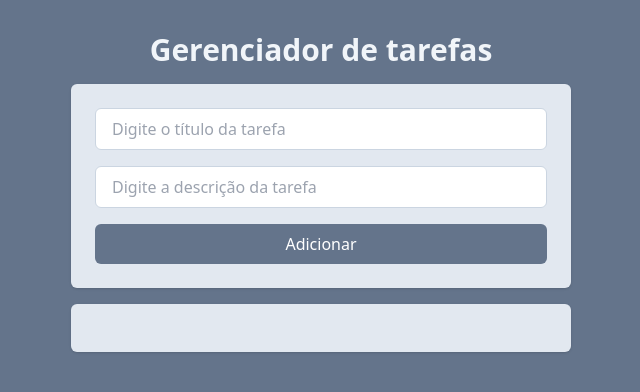
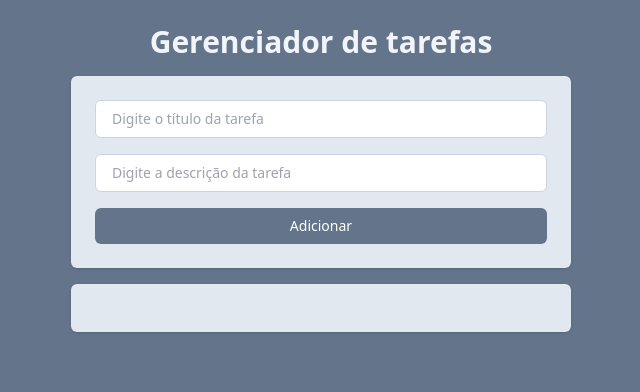
Before and after one commit to AndressaViegas/curso-de-react, a React (Vite) app: page / in a window 1280 px wide. Shown: the top 392 px of the page, without its empty margins (319-959 px from the left). Built offline with nearby package versions, Linux system fonts and the light colour scheme.

Commit message:
ajusta o padding do contêiner principal para melhorar a aparência

```diff
--- a/src/App.jsx
+++ b/src/App.jsx
@@ -37,7 +37,7 @@
 
 
   return (
-    <div className="w-screen h-screen bg-slate-500 flex justify-center p-6">
+    <div className="text-sm  w-screen h-screen bg-slate-500 flex justify-center p-4">
      <div className="w-[500px] space-y-4">
      <Title>Gerenciador de tarefas</Title>
      <AddTasks onAddTaskSubmit={onAddTaskSubmit}  />
```
